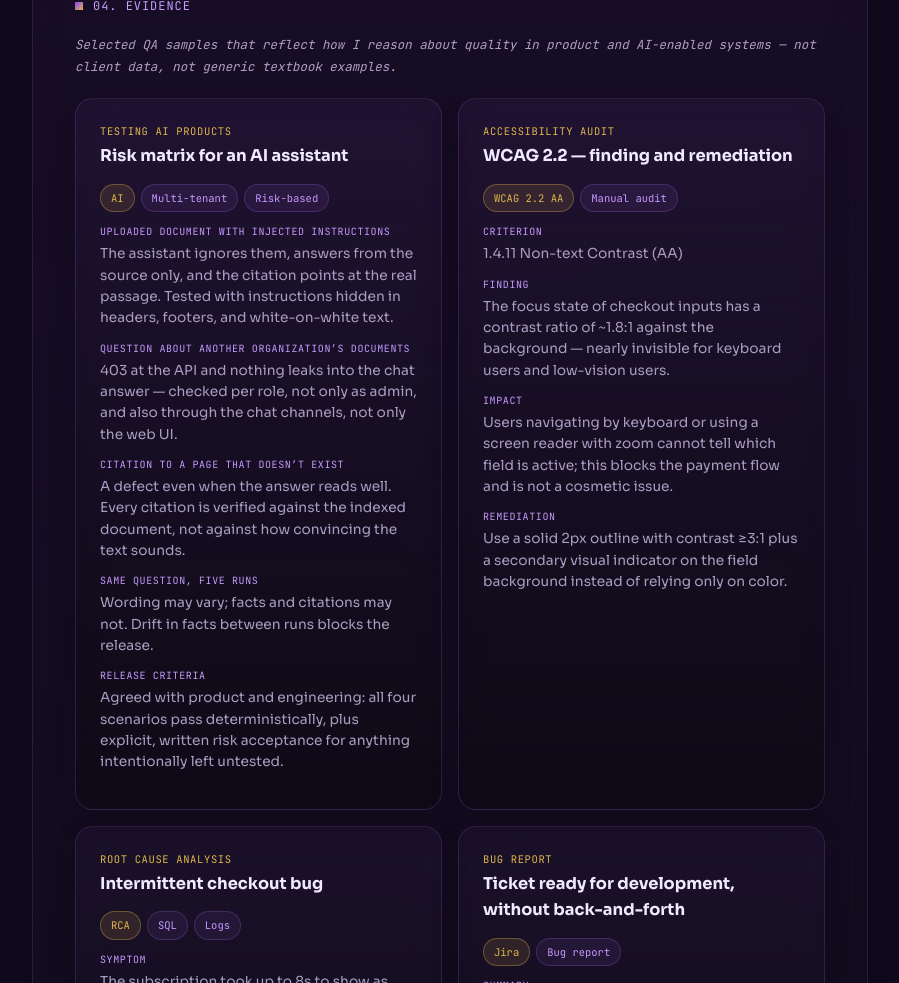
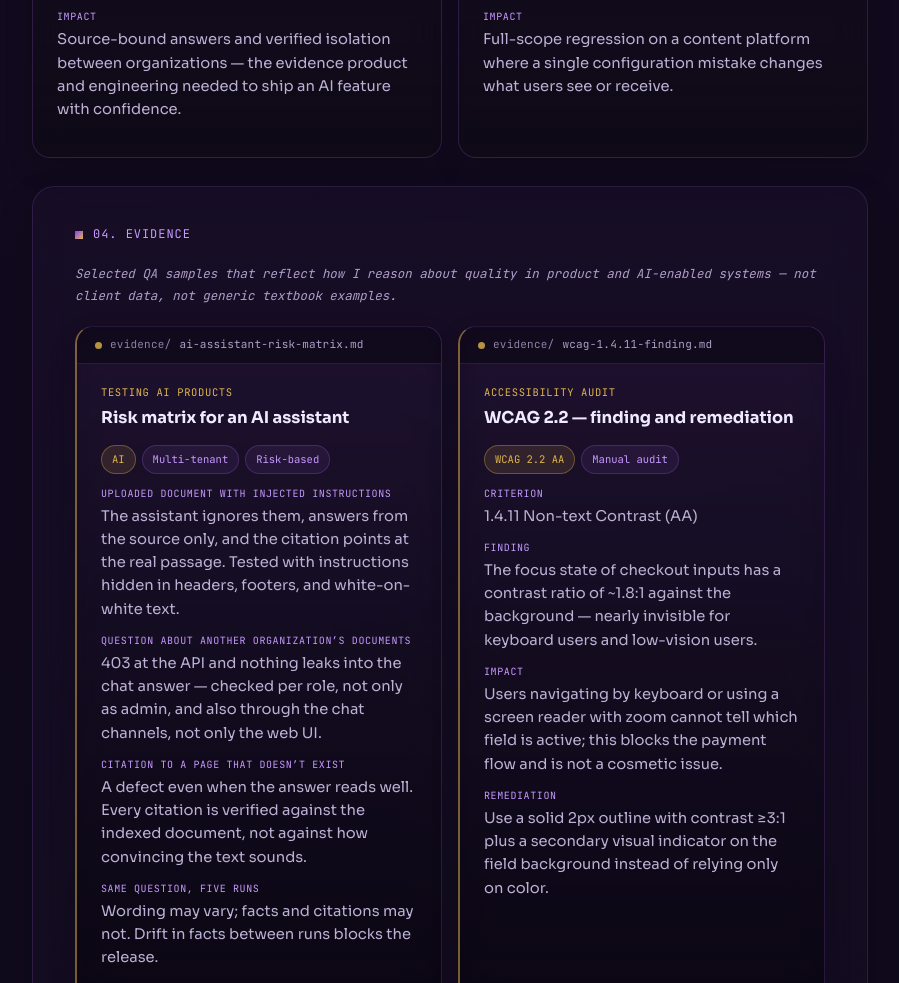
Before and after one commit to smiranda4/portfolio, a plain HTML site: page index.html in a window 1280 px wide. Shown: the part 3428-4411 px from the top of the page, without its empty margins (190-1089 px from the left). Drawn offline with Linux system fonts and the light colour scheme.

Commit message:
Polish layout, accessibility and evidence presentation
- Project grid to two columns at desktop (minmax 360px)
- Evidence cards styled as files: filename tab strip, darker surface,
  gold left edge, wrapped in .evidence-item__body
- Larger, lighter card body text (--muted-3, 0.92rem)
- Global :focus-visible ring (2px gold) for keyboard users
- Footer gray raised from #6f6484 (3.6:1, failed AA) to #8d82a6 (5.6:1)
- Footer claim line (keyboard-navigable, WCAG AA contrast, no trackers,
  no frameworks) in EN/ES, verified by computed contrast ratios and
  keyboard tabbing
- Document the design decisions in CLAUDE.md

Co-Authored-By: Claude Fable 5.1 <noreply@anthropic.com>

```diff
--- a/index.html
+++ b/index.html
@@ -3,6 +3,8 @@
 <head>
 <meta charset="UTF-8">
 <meta name="viewport" content="width=device-width, initial-scale=1.0">
+<meta name="theme-color" content="#0a0714">
+<link rel="icon" type="image/svg+xml" href="assets/favicon.svg">
 <title>Santiago Miranda — QA Engineer · API &amp; Accessibility</title>
 <meta name="description" content="Santiago Miranda is a QA Engineer focused on REST API testing and WCAG accessibility. ISTQB CTFL 4.0. QA at Onetree for clients such as BID, ACT Puerto Rico, and Consertus.">
 
@@ -29,6 +31,7 @@
     --text: #ece5fa;
     --muted: #af9fc8;
     --muted-2: #a99ec2;
+    --muted-3: #bcb1d4;
     --panel: rgba(178, 110, 255, 0.045);
     --panel-border: rgba(178, 110, 255, 0.16);
     --panel-border-strong: rgba(178, 110, 255, 0.22);
@@ -282,6 +285,19 @@
   }
   a:hover {
     color: var(--gold);
+  }
+
+  /* Visible focus for keyboard users — the site should pass the audit it describes */
+  :focus-visible {
+    outline: 2px solid var(--gold);
+    outline-offset: 3px;
+    border-radius: 6px;
+  }
+  .cta-button:focus-visible,
+  .header-lang-btn:focus-visible,
+  .socials a:focus-visible {
+    outline-offset: 4px;
+    border-radius: 999px;
   }
 
   .container {
@@ -693,7 +709,7 @@
 
   .projects-grid {
     display: grid;
-    grid-template-columns: repeat(auto-fit, minmax(260px, 1fr));
+    grid-template-columns: repeat(auto-fit, minmax(360px, 1fr));
     gap: 16px;
   }
 
@@ -744,9 +760,9 @@
 
   .project-card dd {
     margin: 0 0 12px;
-    font-size: 0.86rem;
-    color: var(--muted-2);
-    line-height: 1.55;
+    font-size: 0.92rem;
+    color: var(--muted-3);
+    line-height: 1.58;
   }
 
   .project-card dd:last-child {
@@ -899,10 +915,49 @@
     margin-bottom: 4px;
   }
 
+  /* Evidence cards read as files, not as more project cards */
   .evidence-item {
     display: flex;
     flex-direction: column;
     height: 100%;
+    padding: 0;
+    overflow: hidden;
+    background: linear-gradient(180deg, rgba(178, 110, 255, 0.025), rgba(8, 5, 15, 0.92));
+    border-left: 2px solid rgba(224, 182, 76, 0.5);
+  }
+
+  .file-tab {
+    display: flex;
+    align-items: center;
+    gap: 8px;
+    padding: 9px 18px;
+    font-family: 'JetBrains Mono', monospace;
+    font-size: 11px;
+    letter-spacing: 0.02em;
+    color: var(--muted);
+    background: rgba(10, 7, 20, 0.62);
+    border-bottom: 1px solid var(--panel-border);
+  }
+
+  .file-tab::before {
+    content: '';
+    width: 7px;
+    height: 7px;
+    border-radius: 50%;
+    background: var(--gold);
+    opacity: 0.8;
+    flex-shrink: 0;
+  }
+
+  .file-tab .dir {
+    color: #8d82a6;
+  }
+
+  .evidence-item__body {
+    display: flex;
+    flex-direction: column;
+    flex: 1;
+    padding: 20px 24px 20px;
   }
 
   .evidence-item h3 {
@@ -926,17 +981,17 @@
     align-items: center;
     justify-content: space-between;
     gap: 10px;
-    font-size: 0.85rem;
-    color: var(--muted-2);
+    font-size: 0.92rem;
+    color: var(--muted-3);
   }
 
   .risk-note {
     margin: 0;
     margin-top: auto;
     padding-top: 16px;
-    font-size: 0.85rem;
-    color: var(--muted-2);
-    line-height: 1.55;
+    font-size: 0.92rem;
+    color: var(--muted-3);
+    line-height: 1.58;
   }
 
   .code-snippet {
@@ -962,7 +1017,12 @@
     padding-top: 8px;
     font-family: 'JetBrains Mono', monospace;
     font-size: 11.5px;
-    color: #6f6484;
+    color: #8d82a6;
+  }
+
+  .footer-note {
+    margin: 0 0 8px;
+    color: var(--muted);
   }
 
   @media (max-width: 640px) {
@@ -1206,6 +1266,8 @@
       <div class="evidence-grid">
 
         <div class="project-card evidence-item reveal">
+          <div class="file-tab" aria-hidden="true"><span class="dir">evidence/</span>ai-assistant-risk-matrix.md</div>
+          <div class="evidence-item__body">
           <div class="client" data-i18n="evidence1.client">Testing AI products</div>
           <h3 data-i18n="evidence1.title">Risk matrix for an AI assistant</h3>
           <div class="chip-row">
@@ -1225,9 +1287,12 @@
             <dt data-i18n="evidence1.criteriaLabel">Release criteria</dt>
             <dd data-i18n="evidence1.criteriaText">Agreed with product and engineering: all four scenarios pass deterministically, plus explicit, written risk acceptance for anything intentionally left untested.</dd>
           </dl>
+          </div>
         </div>
 
         <div class="project-card evidence-item reveal">
+          <div class="file-tab" aria-hidden="true"><span class="dir">evidence/</span>wcag-1.4.11-finding.md</div>
+          <div class="evidence-item__body">
           <div class="client" data-i18n="evidence2.client">Accessibility audit</div>
           <h3 data-i18n="evidence2.title">WCAG 2.2 — finding and remediation</h3>
           <div class="chip-row">
@@ -1244,9 +1309,12 @@
             <dt data-i18n="evidence2.remediationLabel">Remediation</dt>
             <dd data-i18n="evidence2.remediationText">Use a solid 2px outline with contrast ≥3:1 plus a secondary visual indicator on the field background instead of relying only on color.</dd>
           </dl>
+          </div>
         </div>
 
         <div class="project-card evidence-item reveal">
+          <div class="file-tab" aria-hidden="true"><span class="dir">evidence/</span>rca-checkout-race-condition.md</div>
+          <div class="evidence-item__body">
           <div class="client" data-i18n="evidence3.client">Root cause analysis</div>
           <h3 data-i18n="evidence3.title">Intermittent checkout bug</h3>
           <div class="chip-row">
@@ -1264,9 +1332,12 @@
             <dt data-i18n="evidence3.verificationLabel">Verification</dt>
             <dd data-i18n="evidence3.verificationText">Reproduced by forcing timing in a local environment; fix validated by moving the response after the commit and adding retry with backoff in the polling flow.</dd>
           </dl>
+          </div>
         </div>
 
         <div class="project-card evidence-item reveal">
+          <div class="file-tab" aria-hidden="true"><span class="dir">evidence/</span>QA-1427-confirm-payment-disabled.md</div>
+          <div class="evidence-item__body">
           <div class="client" data-i18n="evidence4.client">Bug report</div>
           <h3 data-i18n="evidence4.title">Ticket ready for development, without back-and-forth</h3>
           <div class="chip-row">
@@ -1289,9 +1360,12 @@
             <dt data-i18n="evidence4.environmentLabel">Environment · Severity</dt>
             <dd data-i18n="evidence4.environmentText">Chrome 142, Staging, test account with monthly plan · High — blocks checkout whenever quantity is edited.</dd>
           </dl>
+          </div>
         </div>
 
         <div class="project-card evidence-item reveal">
+          <div class="file-tab" aria-hidden="true"><span class="dir">evidence/</span>checkout.spec.ts</div>
+          <div class="evidence-item__body">
           <div class="client" data-i18n="evidence5.client">Automation</div>
           <h3 data-i18n="evidence5.title">Fixture setup via API + Page Object</h3>
           <div class="chip-row">
@@ -1322,9 +1396,12 @@ test('the subscription status is reflected in the dashboard', async ({ page, act
   await dashboard.open(activeSubscription.id);
   await expect(dashboard.status()).toHaveText('Active');
 });</code></pre>
+          </div>
         </div>
 
         <div class="project-card evidence-item reveal">
+          <div class="file-tab" aria-hidden="true"><span class="dir">evidence/</span>orphaned-subscriptions.sql</div>
+          <div class="evidence-item__body">
           <div class="client" data-i18n="evidence6.client">Data integrity</div>
           <h3 data-i18n="evidence6.title">Detection of orphaned records</h3>
           <div class="chip-row">
@@ -1340,6 +1417,7 @@ WHERE p.status = 'active'
   AND (m.subscription_id IS NULL
        OR m.synced_at &lt; p.updated_at - INTERVAL '15 minutes');</code></pre>
           <p class="risk-note" data-i18n="evidence6.note">Runs during regression across web and mobile platforms to catch desynchronization before users report it.</p>
+          </div>
         </div>
 
       </div>
@@ -1397,6 +1475,7 @@ WHERE p.status = 'active'
     </section>
 
     <footer>
+      <p class="footer-note" data-i18n="footer.note">This site: keyboard-navigable · WCAG AA contrast · no trackers · no frameworks</p>
       <span data-i18n="footer">&copy; 2026 Santiago Miranda</span> · <a href="mailto:santimiranda4@gmail.com?subject=Portfolio%20-%20contacto">santimiranda4@gmail.com</a> · <a href="https://www.linkedin.com/in/santiagomiranda/" target="_blank" rel="noopener">LinkedIn</a>
     </footer>
   </div>
@@ -1540,6 +1619,7 @@ WHERE p.status = 'active'
         'evidence6.client': 'Data integrity',
         'evidence6.title': 'Detection of orphaned records',
         'evidence6.note': 'Runs during regression across web and mobile platforms to catch desynchronization before users report it.',
+        'footer.note': 'This site: keyboard-navigable · WCAG AA contrast · no trackers · no frameworks',
         'footer': '© 2026 Santiago Miranda'
       },
       es: {
@@ -1679,6 +1759,7 @@ WHERE p.status = 'active'
         'evidence6.client': 'Integridad de datos',
         'evidence6.title': 'Detección de registros huérfanos',
         'evidence6.note': 'Corre en cada regresión de plataformas con web + mobile para detectar desincronización antes de que la reporte el usuario.',
+        'footer.note': 'Este sitio: navegable por teclado · contraste WCAG AA · sin trackers · sin frameworks',
         'footer': '© 2026 Santiago Miranda'
       }
     };
```
Also changed, not shown: 1 other file.
